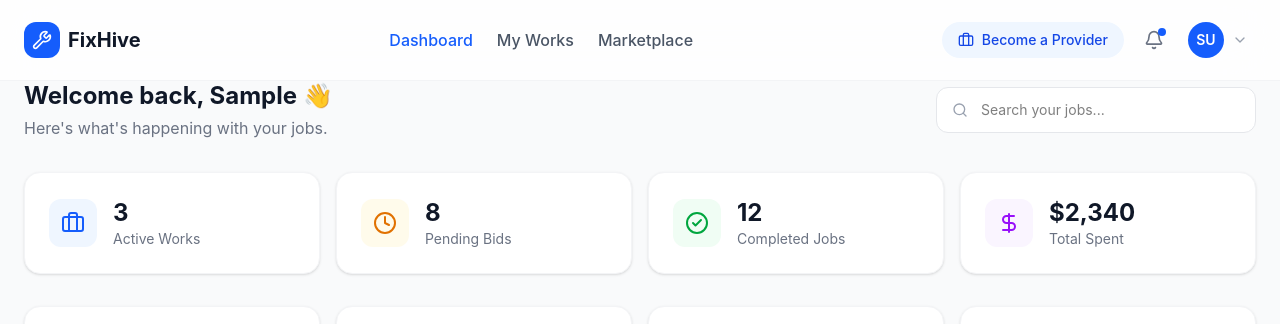
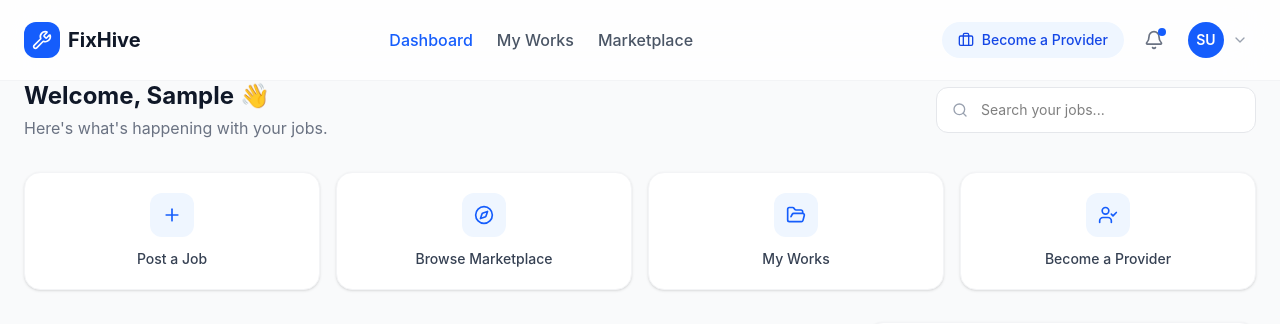
Before and after one commit to Ananthu952/WorkStation, a React app in the folder frontend/: page /client/dashboard in a window 1280 px wide. Shown: the top 324 px of the page. Built offline with nearby package versions, Linux system fonts and the light colour scheme; no server answers; sample sign-in values are in the browser's storage; the HTML template or start-up script is replaced by a standard one.

Commit message:
Update client dashboard

```diff
--- a/frontend/src/pages/client/ClientDashboard.jsx
+++ b/frontend/src/pages/client/ClientDashboard.jsx
@@ -116,7 +116,7 @@ export default function ClientDashboard() {
       <div className="flex flex-col md:flex-row md:items-center md:justify-between gap-4">
         <div>
           <h1 className="text-2xl font-bold text-gray-900">
-            Welcome back, {user?.firstName ?? "there"} 👋
+            Welcome, {user?.firstName ?? "there"} 👋
           </h1>
           <p className="text-gray-500 mt-1">Here&apos;s what&apos;s happening with your jobs.</p>
         </div>
@@ -129,13 +129,6 @@ export default function ClientDashboard() {
             className="w-full pl-11 pr-4 py-3 rounded-xl border border-gray-200 bg-white outline-none focus:ring-2 focus:ring-blue-500 focus:border-transparent transition-all text-sm"
           />
         </div>
-      </div>
-
-      {/* Stat cards */}
-      <div className="grid grid-cols-2 lg:grid-cols-4 gap-4">
-        {STATS.map((stat) => (
-          <StatCard key={stat.label} {...stat} />
-        ))}
       </div>
 
       {/* Quick actions */}
```
